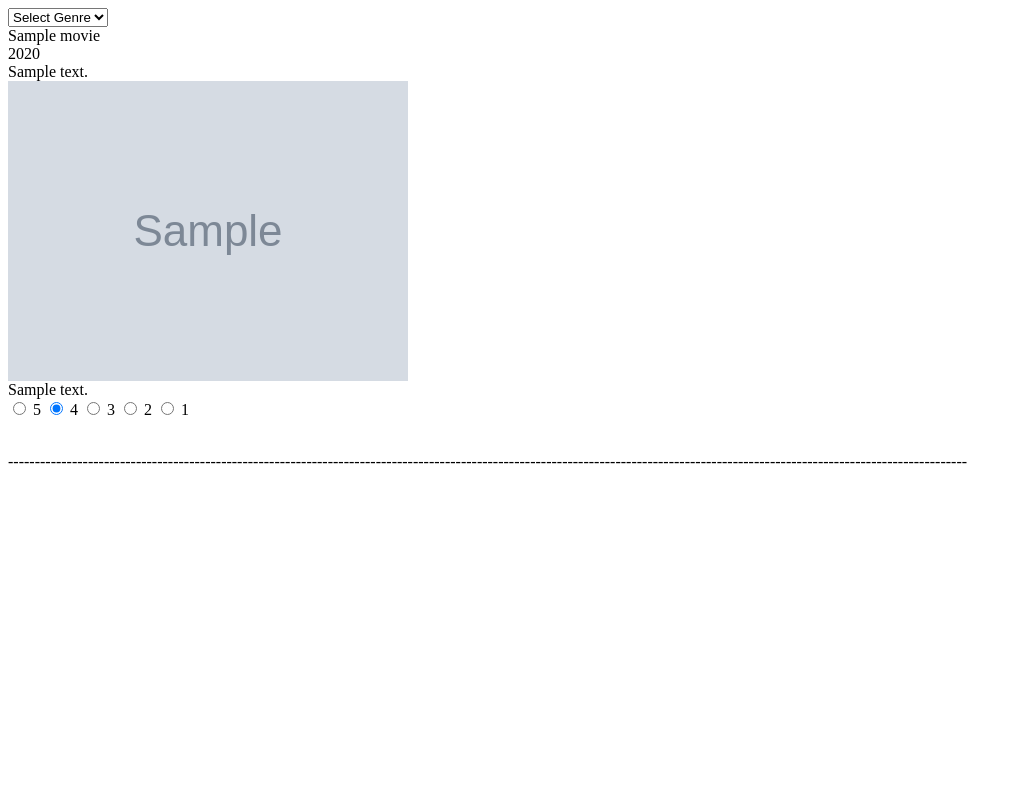
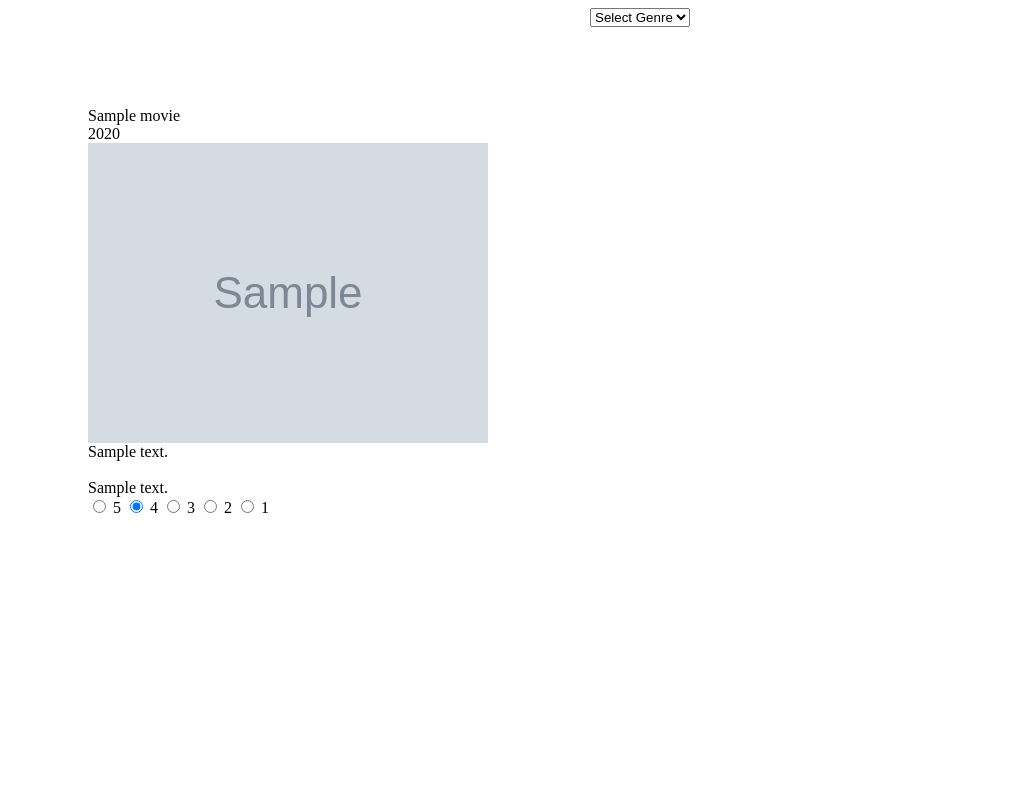
Before and after one commit to ntaouros/WebAssignment_2, a PHP site: page /WebAssignment_2/PHP/Movies.php in a window 1280 px wide. Shown: the whole page, without its empty margins (0-1022 px from the left). Run offline with PHP 8.4, Linux system fonts and the light colour scheme; the visitor is signed in with stand-in values (Sample User, id 1); tables that the repository leaves empty hold one stand-in row (values such as "Sample post"); grey boxes marked "Sample" are stand-in pictures.

Commit message:
CSS added to movies page
Signed-off-by: Dionisis <dionisis_1995@hotmail.com>

```diff
--- /dev/null
+++ b/CSS/Movies.css
@@ -0,0 +1,21 @@
+body
+{
+
+
+   text-align: center;
+
+}
+div {
+	display:inline;
+	float: left;
+	height: 410px;
+    width: 190px;
+    margin:80px;
+    text-align: left;
+
+}
+
+input[type=radio]:hover
+{
+	cursor: pointer;
+}
--- a/PHP/Insert.php
+++ b/PHP/Insert.php
@@ -24,6 +24,7 @@
 		}
 
 
+
 	// $sql->bind_param(':userId',(int)$userIdd);
  //   	$sql->bind_param(':movieId',intval(post('movieId')));
  //   	$sql->bind_param(':rate',post('rating'));
--- a/PHP/Movies.php
+++ b/PHP/Movies.php
@@ -3,6 +3,7 @@
 	<head>
 	 	<script type="text/javascript" src="http://localhost:81/WebAssignment_2/JS/MoviesScript.js"></script>
 	 <!-- 	 <link rel="stylesheet" type="text/css" href="http://localhost:81/WebAssignment_2/CSS/rating-widget.css">  -->
+	 	<link rel="stylesheet" type="text/css" href="http://localhost:81/WebAssignment_2/CSS/Movies.css">
 
 	</head>
 	<body>
@@ -74,10 +75,16 @@
 			}
 			$genreInLower = strtolower($genreClass);
 			echo "<div class=\"$genreInLower\">";
+
 			echo  $movie->getTitle() ."<br> ";
+
+
 			echo  $movie->getReleaseYear() ."<br> ";
+
+			echo "<img src=\"".$movie->getImage()."\"  >";
+			echo "<br>";
+
 			echo  $movie->getDescription() ."<br> ";
-			echo "<img src=\"".$movie->getImage()."\"  >";
 			echo "<br>";
 			echo $genreClass;
 			echo "<br>";
@@ -119,8 +126,8 @@ onchange=\'addRate('.$movie->getId().',this.value)\'
 
 
 			echo '</div>';
-			echo "<br>";
-			echo'------------------------------------------------------------------------------------------------------------------------------------------------------------------------------------';
+			// echo "<br>";
+			// echo'------------------------------------------------------------------------------------------------------------------------------------------------------------------------------------';
 
 		}
 
```
Also changed, not shown: JS/MoviesScript.js (+1 -13 lines).
